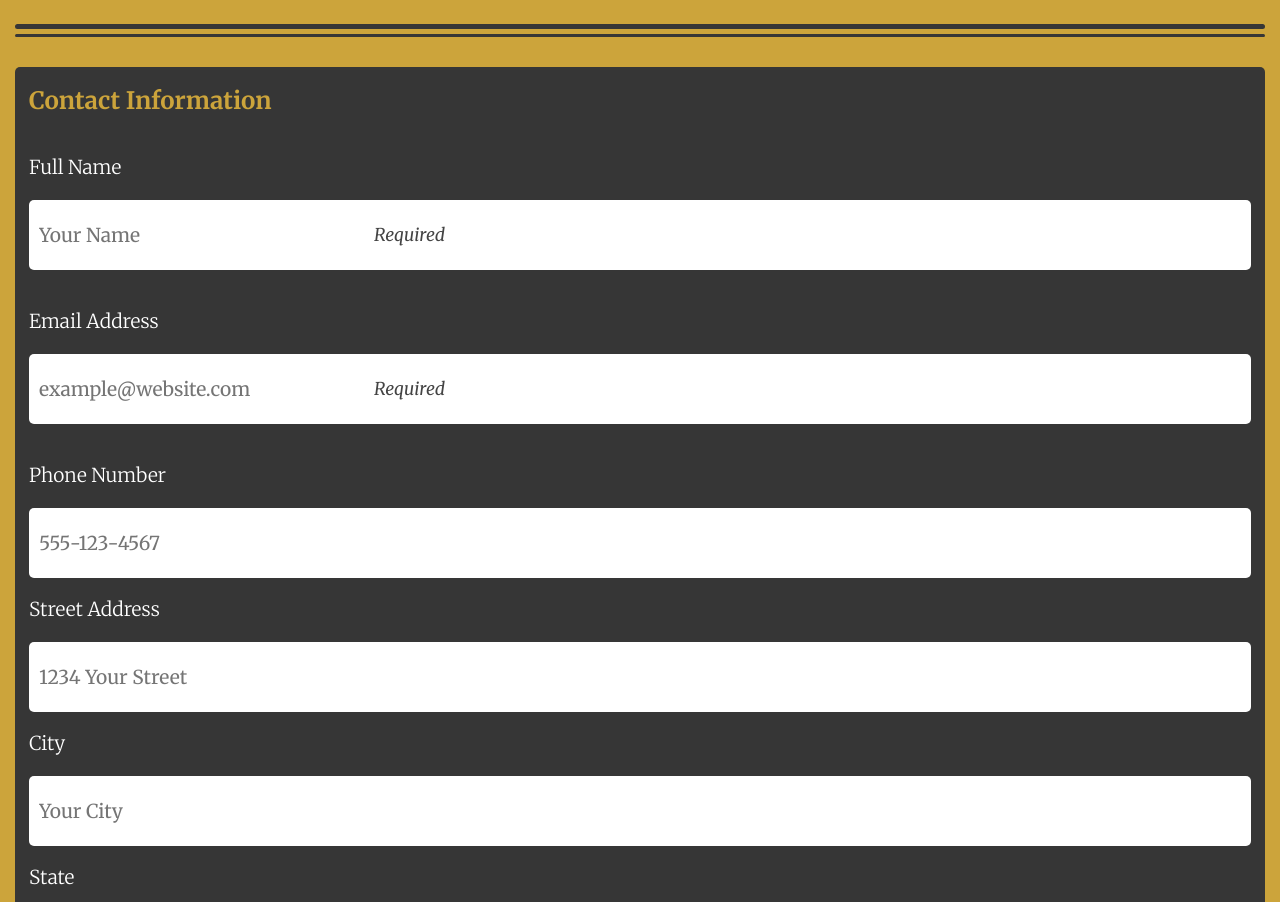
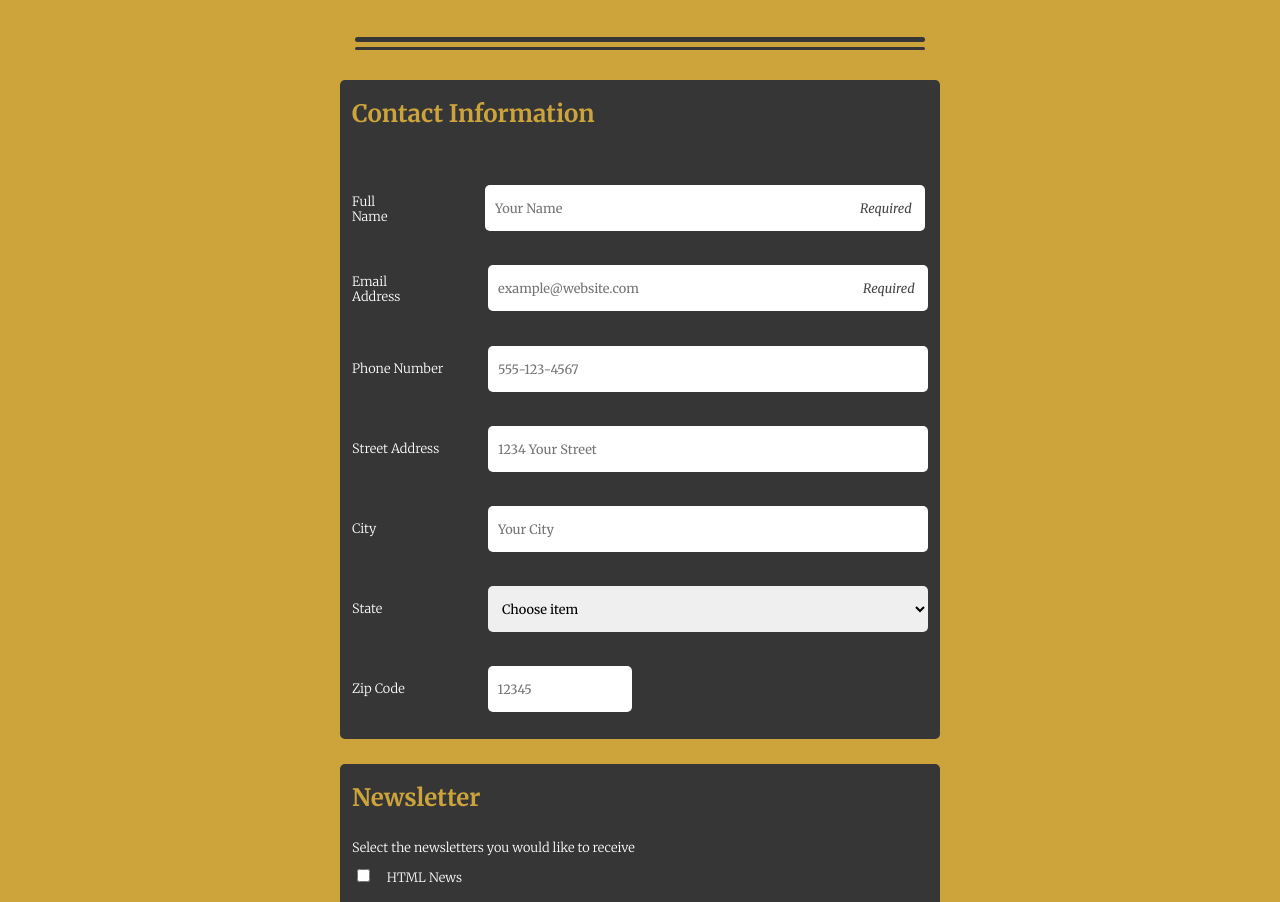
Before and after one commit to bnielsencodes/Online-Registration-Form, a plain HTML site: page index.html in a window 1280 px wide. Shown: the part 254-1156 px from the top of the page. Drawn offline with Linux system fonts and the light colour scheme; files whose address does not match are found by name.

Commit message:
Finished project

```diff
--- a/css/styles.css
+++ b/css/styles.css
@@ -37,11 +37,11 @@
   Required text for inside input fields
 =======================================*/
 
-#input-wrapper {
+#input-required-wrapper {
   position: relative;
 }
 
-#input-wrapper::after {
+#input-required-wrapper::after {
   content: "Required";
   position: relative;
   left: 345px;
@@ -65,6 +65,10 @@ body {
   color: #fff;
 }
 
+body::-webkit-scrollbar {
+  display: none;
+}
+
 header {
   padding-bottom: 35px;
 }
@@ -79,11 +83,11 @@ header {
 #form-intro {
   color: #363636;
   text-align: center;
-  padding: 25px 0 1px;
+  padding: 45px 0 1px;
 }
 
 #form-intro-p {
-  font-size: 1.2rem;
+  font-size: 1rem;
   padding: 0px 30px;
   font-weight: 300;
 }
@@ -124,20 +128,11 @@ button {
   width: 100%;
 }
 
-/* .contact-info-inputs::placeholder,
-#other-topics::placeholder {
-  padding-left: 5px;
-} */
-
 .contact-info-inputs {
   height: 70px;
   margin: 22px 0 20px 0;
   font-size: 1.2rem;
   padding-left: 10px;
-}
-
-#choose-item {
-  color: ##757575;
 }
 
 #zip-code {
@@ -188,9 +183,141 @@ footer {
   padding: 10px 0px;
 }
 
+.contact-info-inputs:focus,
+#other-topics:focus {
+  outline: 3px solid #cca43b;
+}
+
+#submit-button:focus {
+  outline: 5px solid #242f40;
+  background-color: #cca43b;
+  color: #242f40;
+}
+
 /* =====================================
   Media Queries
 =======================================*/
 
 @media only screen and (min-width: 768px) {
+  #flexbox-container-one,
+  #flexbox-container-two {
+    display: flex;
+    justify-content: center;
+    max-width: 600px;
+    margin: 0 auto;
+  }
+
+  #hr-container {
+    display: flex;
+    justify-content: center;
+    flex-direction: column;
+    max-width: 600px;
+    margin: 0 auto;
+  }
+
+  main {
+    margin-left: 0px;
+    margin-right: 0px;
+  }
+
+  .form-sections {
+    display: flex;
+    flex-direction: column;
+    max-width: 600px;
+    margin: 0 auto;
+  }
+
+  .form-labels {
+    font-size: 0.8rem;
+  }
+
+  .input-wrappers {
+    display: flex;
+    flex-direction: row;
+    align-items: center;
+    justify-content: space-between;
+    max-width: 600px;
+    height: 80px;
+  }
+
+  #input-required-wrapper {
+    height: 70px;
+    margin: 1px 0px 1px auto;
+  }
+
+  #input-required-wrapper::after {
+    font-size: 0.8rem;
+    left: 375px;
+    top: -34px;
+  }
+
+  .contact-info-inputs {
+    font-size: 0.8rem;
+    margin: 1px 0px 1px auto;
+    width: 440px;
+    height: 46px;
+  }
+
+  .col-one {
+    margin: 1px auto 1px 0;
+  }
+
+  #input-label-one {
+    padding-right: 78px;
+  }
+
+  #name {
+    margin-top: 11px;
+  }
+
+  #email {
+    margin-top: 11px;
+  }
+
+  #zip-code-title {
+    margin-right: 0px;
+  }
+
+  #zip-code {
+    width: 25%;
+    justify-content: flex-start;
+    margin-left: -510px;
+  }
+
+  #other-topics {
+    font-size: 0.8rem;
+  }
+
+  .check-radio-inputs {
+    accent-color: #cca43b;
+  }
+
+  #submit-button:hover {
+    border: 5px solid #242f40;
+    color: #242f40;
+    background-color: #cca43b;
+    transition: ease;
+  }
 }
+
+@media only screen and (min-width: 320px) {
+  #flexbox-container-one,
+  #flexbox-container-two {
+    display: flex;
+    justify-content: center;
+    max-width: 600px;
+    margin: 0 auto;
+  }
+  #hr-container {
+    display: flex;
+    justify-content: center;
+    flex-direction: column;
+    max-width: 600px;
+    margin: 0 auto;
+  }
+
+  main {
+    margin-left: 0px;
+    margin-right: 0px;
+  }
+}
--- a/index.html
+++ b/index.html
@@ -40,15 +40,20 @@
       <div id="website-title">
         <h1>THE CODE REVIEW</h1>
       </div>
+      <div id="flexbox-container-one">
         <div id="form-intro">
           <h2>Signup for our newsletter</h2>
           <p id="form-intro-p">
             Get the latest news on how your code is doing right in your inbox
           </p>
         </div>
+      </div>
     </header>
+    <div id="hr-container">
       <div id="header-divider-one"></div>
       <div id="header-divider-two"></div>
+    </div>
+    <div id="flexbox-container-two">
       <main>
         <form action="">
           <div id="form-section-one-wrapper">
@@ -57,66 +62,89 @@
                 <h2 class="form-section-titles">Contact Information</h2>
               </legend>
 
-            <label for="name" class="form-labels">Full Name</label><br />
-            <div id="input-wrapper">
+              <div class="input-wrappers">
+                <label
+                  for="name"
+                  id="input-label-one"
+                  class="form-labels col-one"
+                  >Full Name</label
+                ><br />
+                <div id="input-required-wrapper">
                   <input
                     type="text"
                     id="name"
-                class="contact-info-inputs"
+                    class="contact-info-inputs col-two"
                     name="full_name"
-                value=""
                     placeholder="Your Name"
                     required
                   />
                 </div>
+              </div>
 
-            <label for="email" class="form-labels">Email Address</label><br />
-            <div id="input-wrapper">
+              <div class="input-wrappers">
+                <label
+                  for="email"
+                  id="input-label-one"
+                  class="form-labels col-one"
+                  >Email Address</label
+                ><br />
+                <div id="input-required-wrapper">
                   <input
                     type="email"
                     id="email"
-                class="contact-info-inputs"
+                    class="contact-info-inputs col-two"
                     name="email_address"
-                value=""
                     placeholder="example@website.com"
                     required
                   />
                 </div>
+              </div>
 
-            <label for="telephone" class="form-labels">Phone Number</label
+              <div class="input-wrappers">
+                <label for="telephone" class="form-labels col-one"
+                  >Phone Number</label
                 ><br />
                 <input
                   type="telephone"
                   id="telephone"
-              class="contact-info-inputs"
+                  class="contact-info-inputs col-two"
                   name="telephone_number"
-              value=""
                   placeholder="555-123-4567"
                 /><br />
+              </div>
 
-            <label for="address" class="form-labels">Street Address</label
+              <div class="input-wrappers">
+                <label for="address" class="form-labels col-one"
+                  >Street Address</label
                 ><br />
                 <input
                   type="address"
                   id="address"
-              class="contact-info-inputs"
+                  class="contact-info-inputs col-two"
                   name="address"
-              value=""
                   placeholder="1234 Your Street"
                 /><br />
+              </div>
 
-            <label for="city" class="form-labels">City</label><br />
+              <div class="input-wrappers">
+                <label for="city" class="form-labels col-one">City</label><br />
                 <input
                   type="text"
                   id="city"
-              class="contact-info-inputs"
+                  class="contact-info-inputs col-two"
                   name="city"
-              value=""
                   placeholder="Your City"
                 /><br />
+              </div>
 
-            <label for="state" class="form-labels">State</label><br />
-            <select id="state" class="contact-info-inputs" name="state">
+              <div class="input-wrappers">
+                <label for="state" class="form-labels col-one">State</label
+                ><br />
+                <select
+                  id="state"
+                  class="contact-info-inputs col-two"
+                  name="state"
+                >
                   <option value="#">Choose item</option>
                   <option value="AL">Alabama</option>
                   <option value="AK">Alaska</option>
@@ -170,16 +198,24 @@
                   <option value="WI">Wisconsin</option>
                   <option value="WY">Wyoming</option></select
                 ><br />
+              </div>
 
-            <label for="zip-code" class="form-labels">Zip Code</label><br />
+              <div class="input-wrappers">
+                <label
+                  for="zip-code"
+                  id="zip-code-title"
+                  class="form-labels col-one"
+                  >Zip Code</label
+                ><br />
                 <input
                   type="text"
                   id="zip-code"
-              class="contact-info-inputs"
+                  class="contact-info-inputs col-two"
                   name="zip_code"
                   maxlength="5"
                   placeholder="12345"
                 /><br />
+              </div>
             </fieldset>
           </div>
 
@@ -200,9 +236,9 @@
                   id="html-news"
                   class="check-radio-inputs"
                   name="selected_news"
-                value=""
                 />
-              <label for="html-news" class="form-labels">HTML News</label><br />
+                <label for="html-news" class="form-labels">HTML News</label
+                ><br />
               </div>
 
               <div class="check-radio-wrappers">
@@ -211,7 +247,6 @@
                   id="css-news"
                   class="check-radio-inputs"
                   name="selected_news"
-                value=""
                 />
                 <label for="css-news" class="form-labels">CSS News</label><br />
               </div>
@@ -222,7 +257,6 @@
                   id="javascript-news"
                   class="check-radio-inputs"
                   name="selected_news"
-                value=""
                 />
                 <label for="javascript-news" class="form-labels"
                   >Javascript News</label
@@ -237,7 +271,6 @@
                   id="html-format"
                   class="check-radio-inputs"
                   name="newsletter_format"
-                value=""
                 />
                 <label for="html-format" class="form-labels">HTML</label><br />
               </div>
@@ -248,7 +281,6 @@
                   id="plain-text-format"
                   class="check-radio-inputs"
                   name="newsletter_format"
-                value=""
                 />
                 <label for="plain-text-format" class="form-labels"
                   >Plain text</label
@@ -268,10 +300,11 @@
           </div>
 
           <div id="button-wrapper">
-          <button id="submit-button" type="submit" value="">Sign Up</button>
+            <button id="submit-button" type="submit">Sign Up</button>
           </div>
         </form>
       </main>
+    </div>
 
     <footer>
       <p><em>Copyright The Code Review</em></p>
```
Also changed, not shown: online_registration_v4/desktop-form.png (deleted), online_registration_v4/mobile-form copy.png (deleted), online_registration_v4/mobile-form.png (deleted), script/script.js (deleted), 2 other files. Lines whose indentation alone changed are shown as unchanged.
